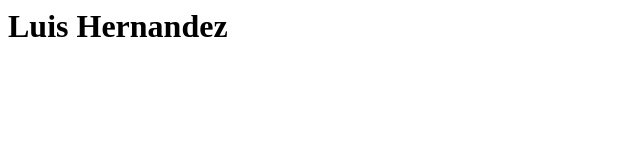
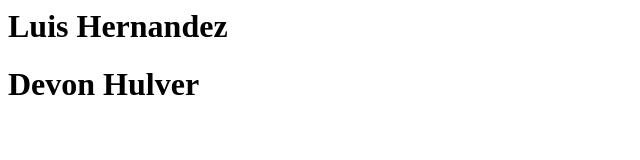
Before and after one commit to lherna1371/my-nyu-portfolio, a plain HTML site: page index.html in a window 1280 px wide. Shown: the whole page, without its empty margins (0-640 px from the left). Drawn offline with Linux system fonts and the light colour scheme.

Commit message:
added my name

```diff
--- a/index.html
+++ b/index.html
@@ -1 +1,2 @@
 <h1>Luis Hernandez</h1>
+<h1>Devon Hulver</h1>
```
